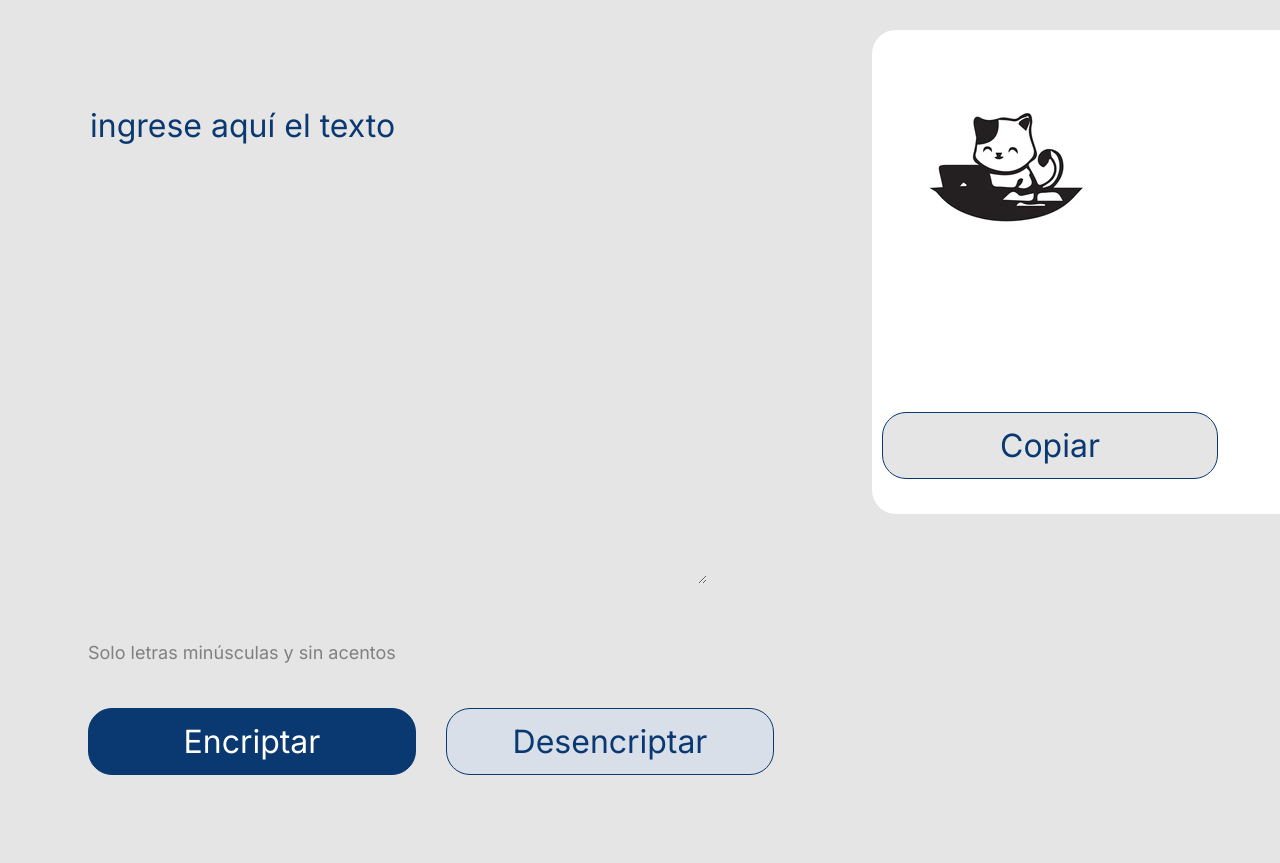
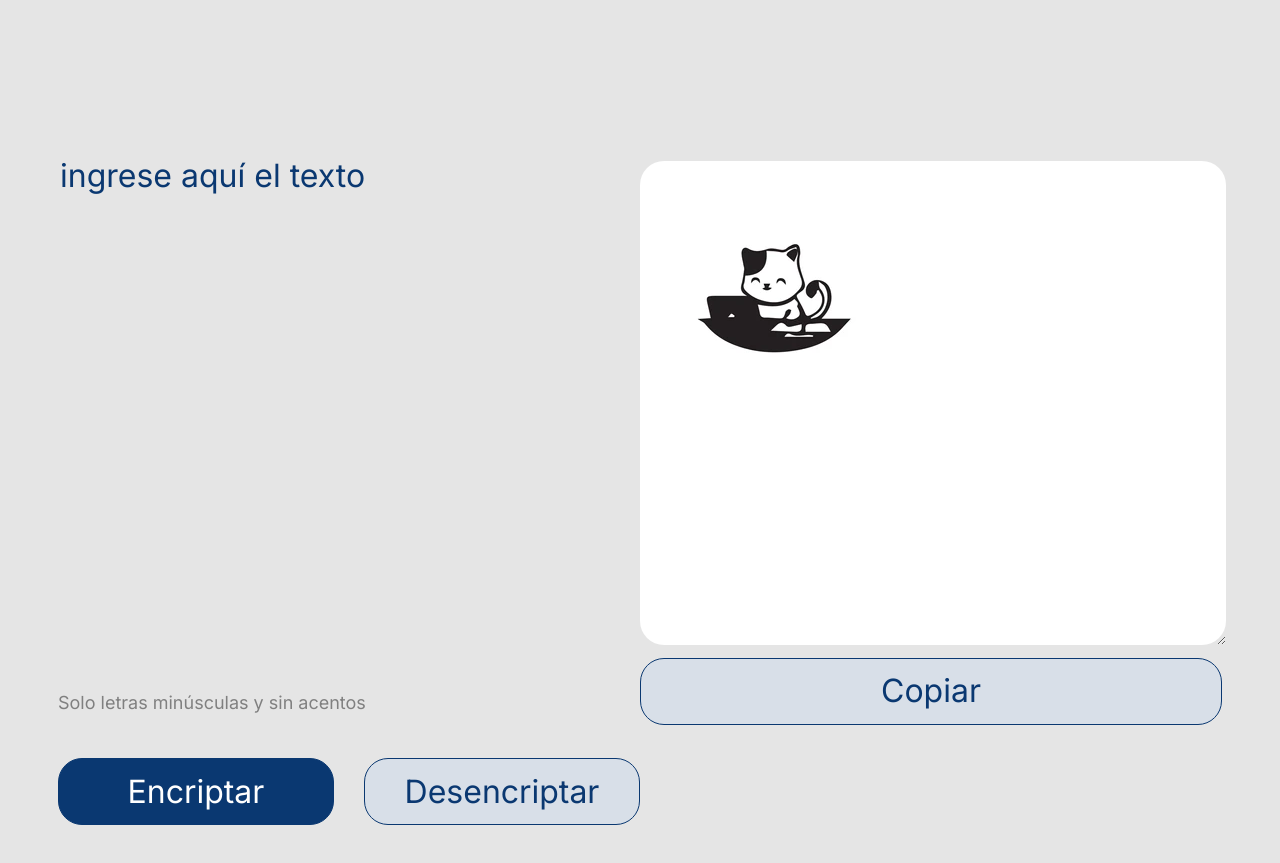
Before and after one commit to Solkaoz/practica-encriptar, a plain HTML site: page index.html in a window 1280 px wide. Shown: the part 147-1010 px from the top of the page. Before the commit the page ends 972 px from the top, so only its background shows below. Drawn offline with Linux system fonts and the light colour scheme.

Commit message:
14:56 cambio

```diff
--- a/index.html
+++ b/index.html
@@ -13,8 +13,9 @@
     <header>
         <img src="imagenes/Logo2.png" alt="logo gato" class="logo">
     </header>
-    <main>
-        <section>
+
+    <div class="main" style="display: flex;padding: 50px;">
+        <div style="width: 50%; margin: auto;">
             <textarea class="text-area" cols="30" rows="10" placeholder="Ingrese aquí el texto"></textarea>
             <div>
                 <h6 class="informacion">Solo letras minúsculas y sin acentos</h6>
@@ -23,15 +24,16 @@
                 <button class="btn-encriptar" onclick="btnEncriptar()">Encriptar</button>
                 <button class="btn-desencriptar" onclick="btnDesencriptar()">Desencriptar</button>
             </div>
-        </section>
-        <section>
+        </div>
+        <div style="width: 50%; margin: auto;">
+            <div style="width: 100%;margin:auto;">
                 <textarea class="mensaje" id="texto-a-copiar" cols="20" rows="10"></textarea>
-                <div>
-                    <button class="copiar" onclick="copiarTexto()">Copiar</button>
-                </div>
-
-        </section>
-    </main>
+            </div>
+            <div style="width: 100%;margin:auto;">
+                <button class="copiar" onclick="copiarTexto()">Copiar</button>
+            </div>
+        </div>
+    </div>
     <script src="apptext.js"></script>
 </body>
 </html>
--- a/style.css
+++ b/style.css
@@ -14,8 +14,8 @@
 
 main{
     display: flex;
+    padding: 50px;
     margin-bottom: 50px;
-    margin-left: 80px;
 }
 
 .text-area{
@@ -37,10 +37,7 @@ main{
     border: none;
     border-radius: 24px;
     color: #0A3871;
-    margin-left: 98px;
-    margin-top: 20px;
-    padding-left: 20px;
-    position: fixed;
+    width: 100%;
 }
 
 .mensaje:focus{
@@ -76,13 +73,18 @@ main{
 .copiar{
     border: 1px solid #0A3871;
     border-radius: 24px;
+    background-color: #d8dfe8;
     color: #0A3871;
     cursor: pointer;
     height: 67px;
-    margin-left: 108px;
-    margin-top: 402px;
-    position: absolute;
-    width: 336px;
+    width: 100%;
+    margin: auto;
+    transition: 0.5ms;
+}
+
+.copiar:hover {
+    background-color: #0A3871;
+    color:  #d8dfe8;
 }
 
 .informacion{
```
